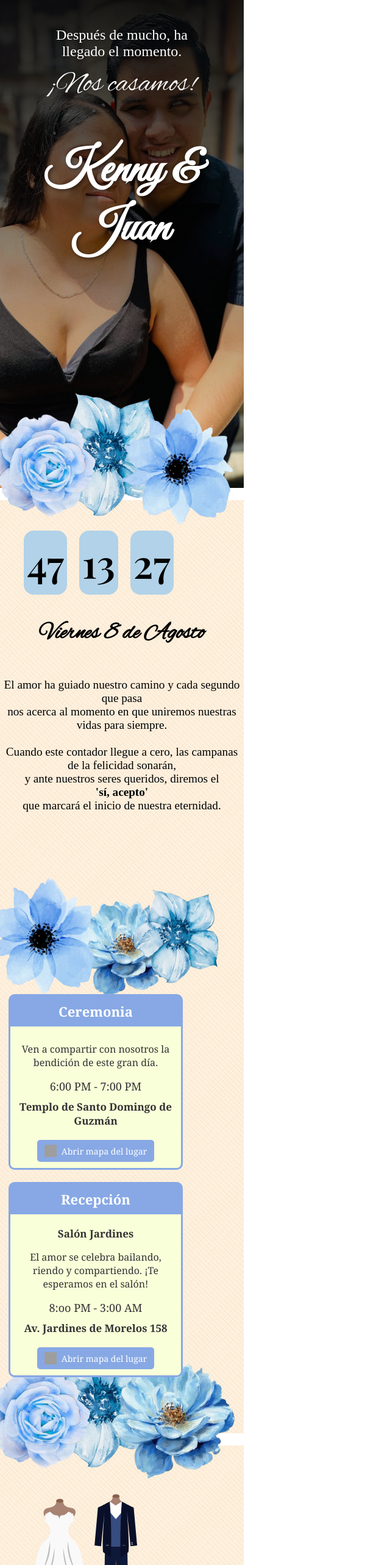
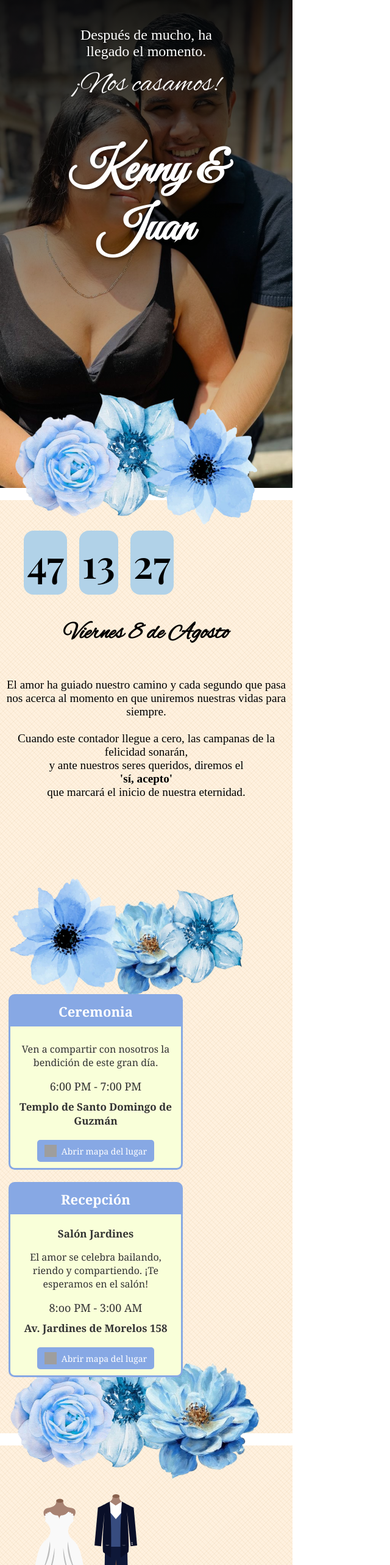
Before and after one commit to Cristopher-a/Weddd, a React (Vite) app: page / in a window 1280 px wide. Shown: the top 2566 px of the page at 61% size, without its empty margins (0-640 px from the left). Built offline with nearby package versions, Linux system fonts and the light colour scheme; grey boxes are pictures that could not be loaded.

Commit message:
Update App.css

```diff
--- a/src/App.css
+++ b/src/App.css
@@ -9,7 +9,7 @@ body, html {
 }
 
 .main {
-  width: 50vh;
+  width: 60vh;
   height: 100vh;
   overflow-y:visible;
 }
@@ -20,7 +20,7 @@ body, html {
   background-size: cover;
   background-position: center;
   position: relative;
-  width: 50vh;
+  width: 60vh;
   display: flex;
   justify-content: center;
 
@@ -45,7 +45,7 @@ body, html {
     );
   background-blend-mode: multiply;
    min-height: 100vh;
-width: 50vh;
+width: 60vh;
 
   }
 
@@ -70,7 +70,7 @@ width: 50vh;
   background-blend-mode: multiply;
    min-height: 90vh;
    padding-top: 10px;
-   width: 50vh;
+   width: 60vh;
 
 
   }
@@ -95,7 +95,7 @@ width: 50vh;
     );
   background-blend-mode: multiply;
    min-height: 80vh;
-   width: 50vh;
+   width: 60vh;
    padding-top: 10px;
 
 
```
